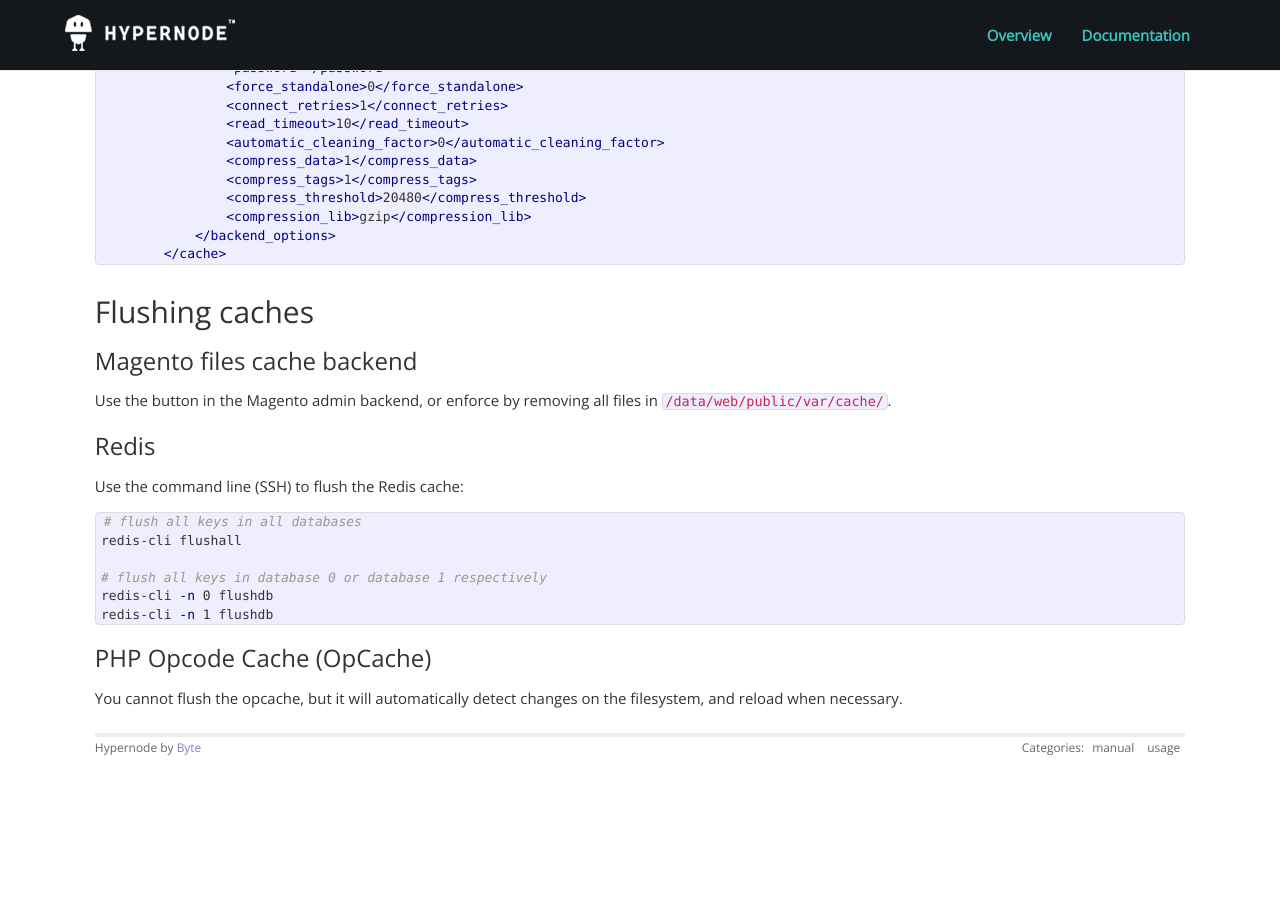
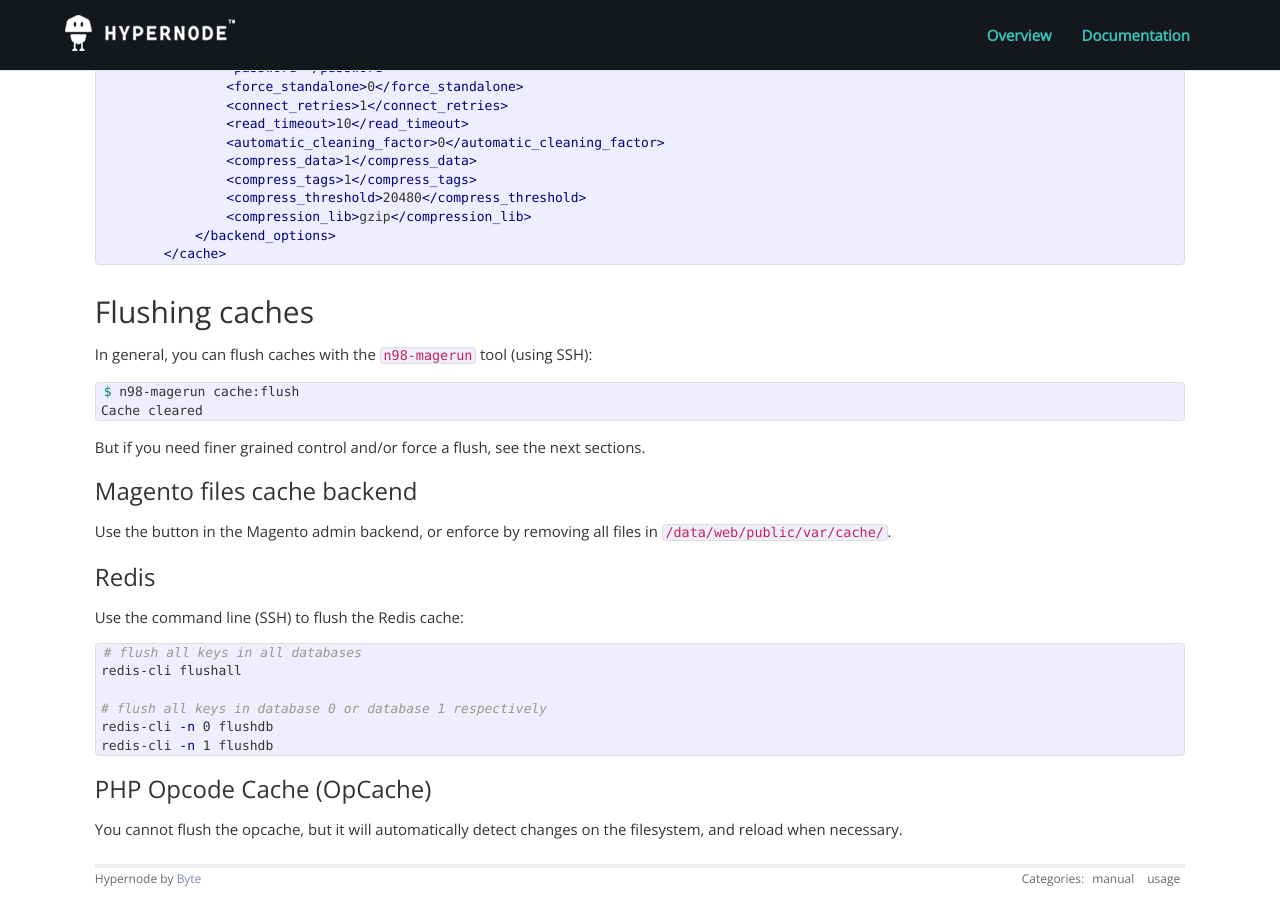
Before and after one commit to damnlie/hypernode.github.io, a Jekyll site: the page built from _posts/2014-02-12-using-the-hypernode-application-node.md, in a window 1280 px wide and 900 px high, scrolled down 1267 px. Built offline with Jekyll 4.4.1, drawn with Linux system fonts in a browser that asks for light colours; nearby versions of some CDN libraries; Markdown is read by kramdown in place of the engine named in the settings; before the commit the page ends 2037 px from its top, so only the background shows below that.

Commit message:
added magerun flush instructions

````diff
--- a/_posts/2014-02-12-using-the-hypernode-application-node.md
+++ b/_posts/2014-02-12-using-the-hypernode-application-node.md
@@ -74,6 +74,15 @@
 
 ## Flushing caches
 
+In general, you can flush caches with the `n98-magerun` tool (using SSH):
+
+```bash
+$ n98-magerun cache:flush
+Cache cleared
+```
+
+But if you need finer grained control and/or force a flush, see the next sections.
+
 ### Magento files cache backend
 
 Use the button in the Magento admin backend, or enforce by removing all files in `/data/web/public/var/cache/`.
````
Also changed, not shown: _posts/2014-02-13-preview-instructions.md (+1 -1 lines).
